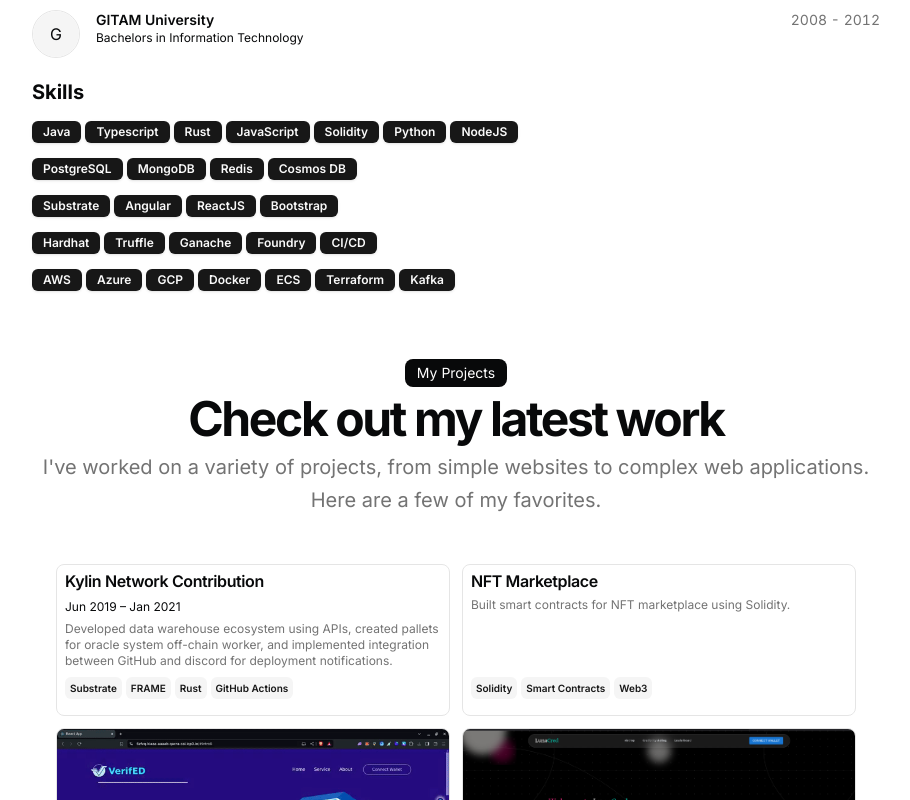
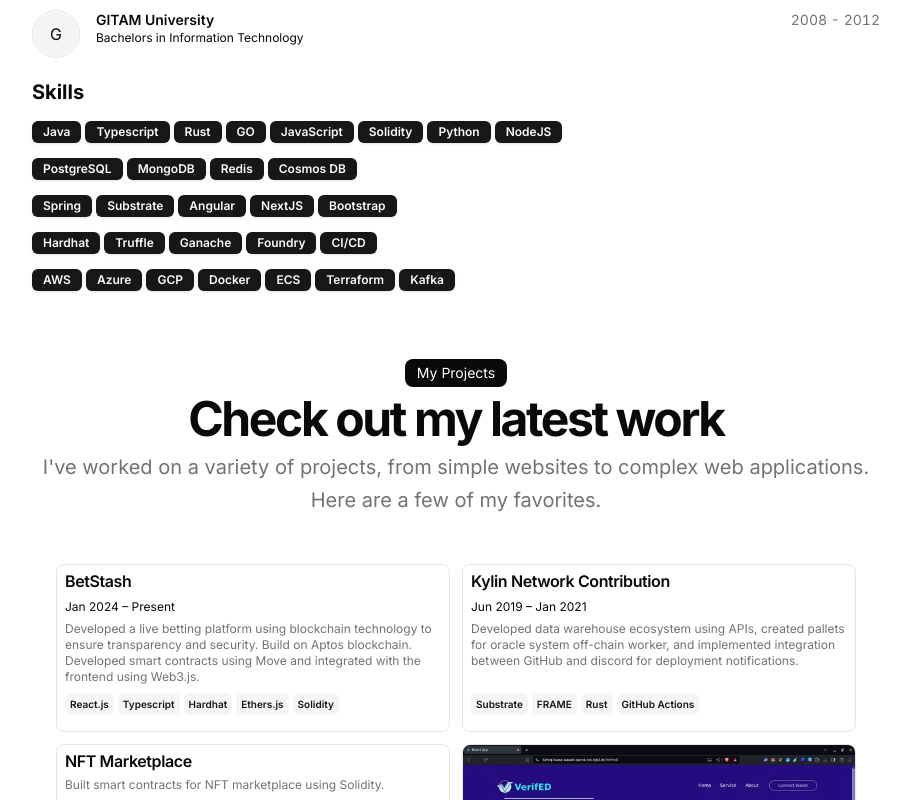
Before and after one commit to mshankarrao/myportfolio, a Next.js app: page / in a window 1280 px wide. Shown: the part 1520-2320 px from the top of the page, without its empty margins (184-1094 px from the left). Built offline with nearby package versions, Linux system fonts and the light colour scheme.

Commit message:
updated the list of the projects

```diff
--- a/src/data/resume.tsx
+++ b/src/data/resume.tsx
@@ -13,7 +13,7 @@
   location: "Albuquerque, NM",
   locationLink: "https://www.google.com/maps/place/Albuquerque",
   description:
-    "Dynamic and highly skilled Full Stack Cloud DevOps Engineer with 12 years of experience in designing, developing, and deploying scalable, secure, and efficient cloud-based applications.",
+    "Dynamic and highly skilled Full Stack Cloud Engineer with 12 years of experience in designing, developing, and deploying scalable, secure, and efficient cloud-based applications.",
   summary:
     "Expertise in full-stack development, CI/CD pipelines, and cloud infrastructure automation using tools like AWS, Docker, ECS, Cloud Run, Cloud Function, Kafka, Pub Sub and Terraform.",
   avatarUrl: "/me.png",
@@ -22,6 +22,7 @@
       "Java",
       "Typescript",
       "Rust",
+      "GO",
       "JavaScript",
       "Solidity",
       "Python",
@@ -29,7 +30,7 @@
     ],
     databases: ["PostgreSQL", "MongoDB", "Redis", "Cosmos DB"],
     Cloud: ["AWS", "Azure", "GCP", "Docker", "ECS", "Terraform", "Kafka"],
-    frameworks: ["Substrate", "Angular", "ReactJS", "Bootstrap"],
+    frameworks: ["Spring","Substrate", "Angular", "NextJS", "Bootstrap"],
     technologies: ["Hardhat", "Truffle", "Ganache", "Foundry", "CI/CD"],
   },
   navbar: [
@@ -166,7 +167,7 @@
   education: [
     {
       school: "University of New Mexico",
-      href: "",
+      href: "https://www.unm.edu/",
       degree: "M.S. in Computer Science",
       logoUrl: "",
       start: "2015",
@@ -174,7 +175,7 @@
     },
     {
       school: "GITAM University",
-      href: "",
+      href: "https://www.gitam.edu/",
       degree: "Bachelors in Information Technology",
       logoUrl: "",
       start: "2008",
@@ -182,6 +183,18 @@
     },
   ],
   projects: [
+    {
+      title: "BetStash",
+      href: "",
+      dates: "Jan 2024 – Present",
+      active: true,
+      description:
+        "Developed a live betting platform using blockchain technology to ensure transparency and security. Build on Aptos blockchain. Developed smart contracts using Move and integrated with the frontend using Web3.js.",
+      technologies: ["React.js", "Typescript", "Hardhat", "Ethers.js", "Solidity"],
+      links: [],
+      image: "",
+      video: "",
+    },
     {
       title: "Kylin Network Contribution",
       href: "",
@@ -262,6 +275,24 @@
   // Keeping original hackathon entries as requested
   hackathons: [
     {
+      title: "Bitcoin Bankathon",
+      dates: "November 19rd - December 8th, 2021",
+      winner: "1st Place",
+      location: "online",
+      description:
+        "Developed grow protocol, a decentralized lending platform using blockchain technology. where user can lend and borrow money by staking their crypto assets as collateral.",
+      links: ["https://youtu.be/nCyvFkaslRU"],
+    },
+    {
+      title: "EasyA Hackathon",
+      dates: "May 2024",
+      winner: "1st Place",
+      location: "San Francisco, CA",
+      description:
+        "Built a decentralized food waste management system using blockchain technology. The system allows users to donate food to the needy and earn rewards.",
+      links: ["https://youtu.be/nCyvFkaslRU"],
+    },
+    {
       title: "OneBlock+ Polkadot Hackathon",
       dates: "November 23rd - 25th, 2024",
       location: "Bangkok, thailand",
@@ -274,6 +305,7 @@
     {
       title: "Dymension Rollapp Draft Hackathon",
       dates: "November 23rd - 25th, 2024",
+      winner: "2nd Place",
       location: "online",
       description: "Developed a decentralised 3d gaming platform .",
       image:
```
